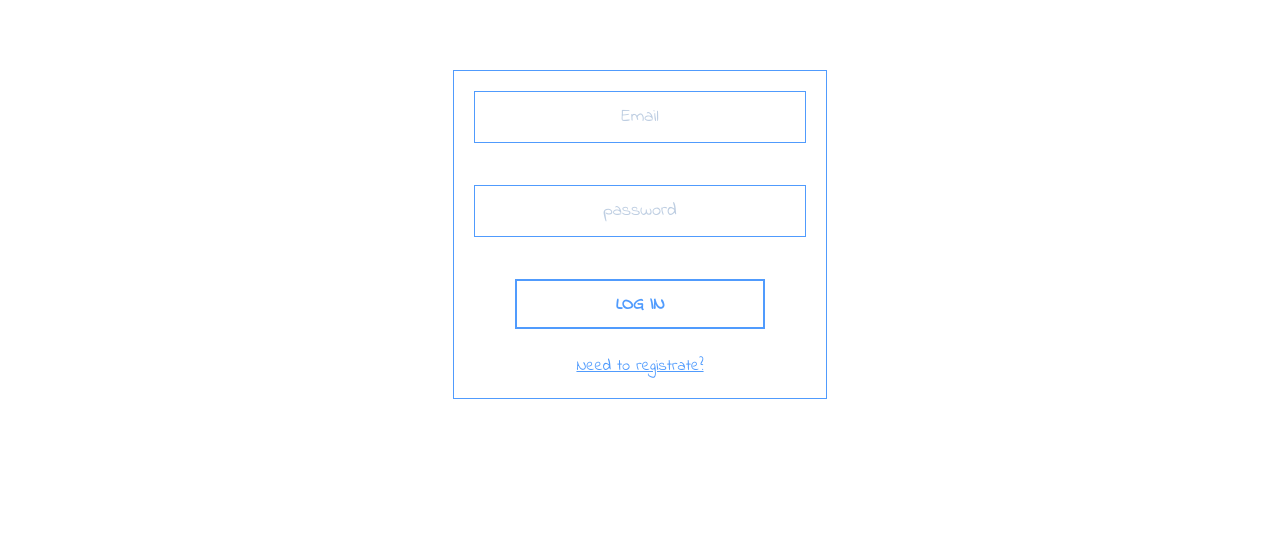
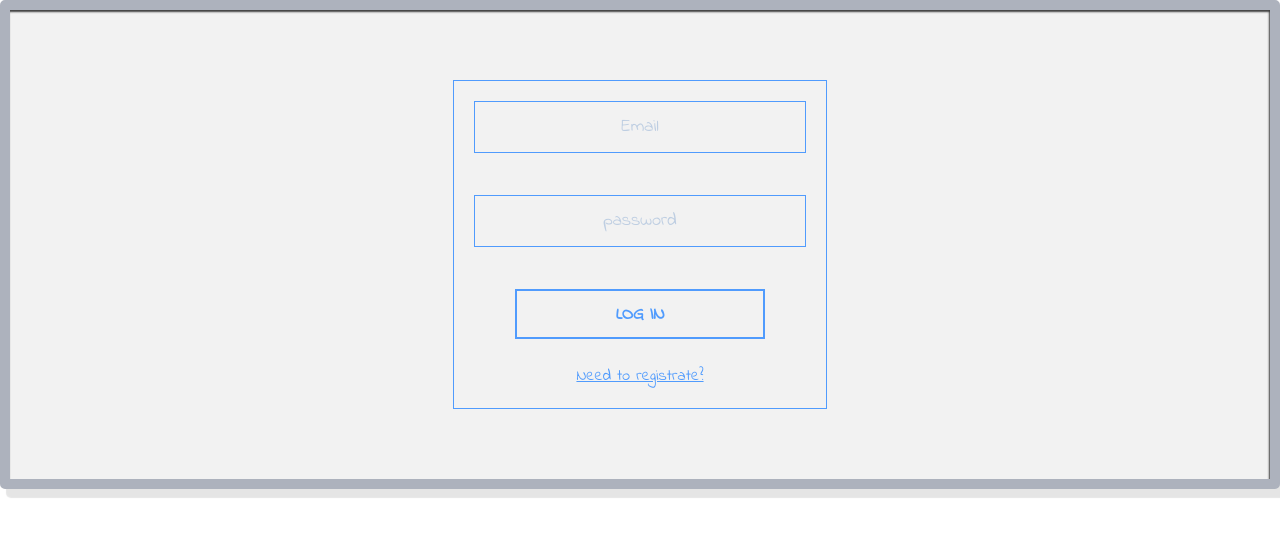
Before and after one commit to SokolovPM/KanbanWhiteBoard, a React app: page / in a window 1280 px wide. Built offline with nearby package versions, Linux system fonts and the light colour scheme; what tokeys would draw is missing.

Commit message:
add border like it is whiteboard

```diff
--- a/public/index.html
+++ b/public/index.html
@@ -8,7 +8,7 @@
   <link href="https://fonts.googleapis.com/css?family=Permanent+Marker" rel="stylesheet">
   <link href="https://fonts.googleapis.com/css?family=Indie+Flower" rel="stylesheet">
 </head>
-<body style="background-color: #ffffff;">
+<body style="background-color: #ffffff; padding: 0; margin: 0;">
 
   <div class="content">
     <div id="app"></div>
--- a/src/components/layout/index.js
+++ b/src/components/layout/index.js
@@ -8,7 +8,15 @@ import { logout, backToTheProjectList } from '../../actions';
 
 import { LogoutButton, HomeButton } from './header-buttons';
 
-
+const WhiteBoard = styled.div`
+  background-color: #f2f2f2;
+  position: relative;
+  border-radius: 5px;
+  height: 100%;
+  border: 10px solid #adb2bd;
+  box-shadow: inset -1px 2px 2px #404040, 6px 9px 1px rgba(0, 0, 0, 0.1);
+  overflow: hidden;
+`;
 const Container = styled.div`
   max-width: 1280px;
   margin: 20px auto;
@@ -31,6 +39,7 @@ class Layout extends Component {
   render() {
     const { auth, children, logout, backToTheProjectList, location } = this.props;
     return (
+      <WhiteBoard>
         <Container>
           {auth &&
             <Header>
@@ -50,6 +59,7 @@ class Layout extends Component {
             }
           </Content>
         </Container>
+      </WhiteBoard>
     )
   }
 }
```
Also changed, not shown: public/images/back.jpg (deleted). Lines whose indentation alone changed are shown as unchanged.
